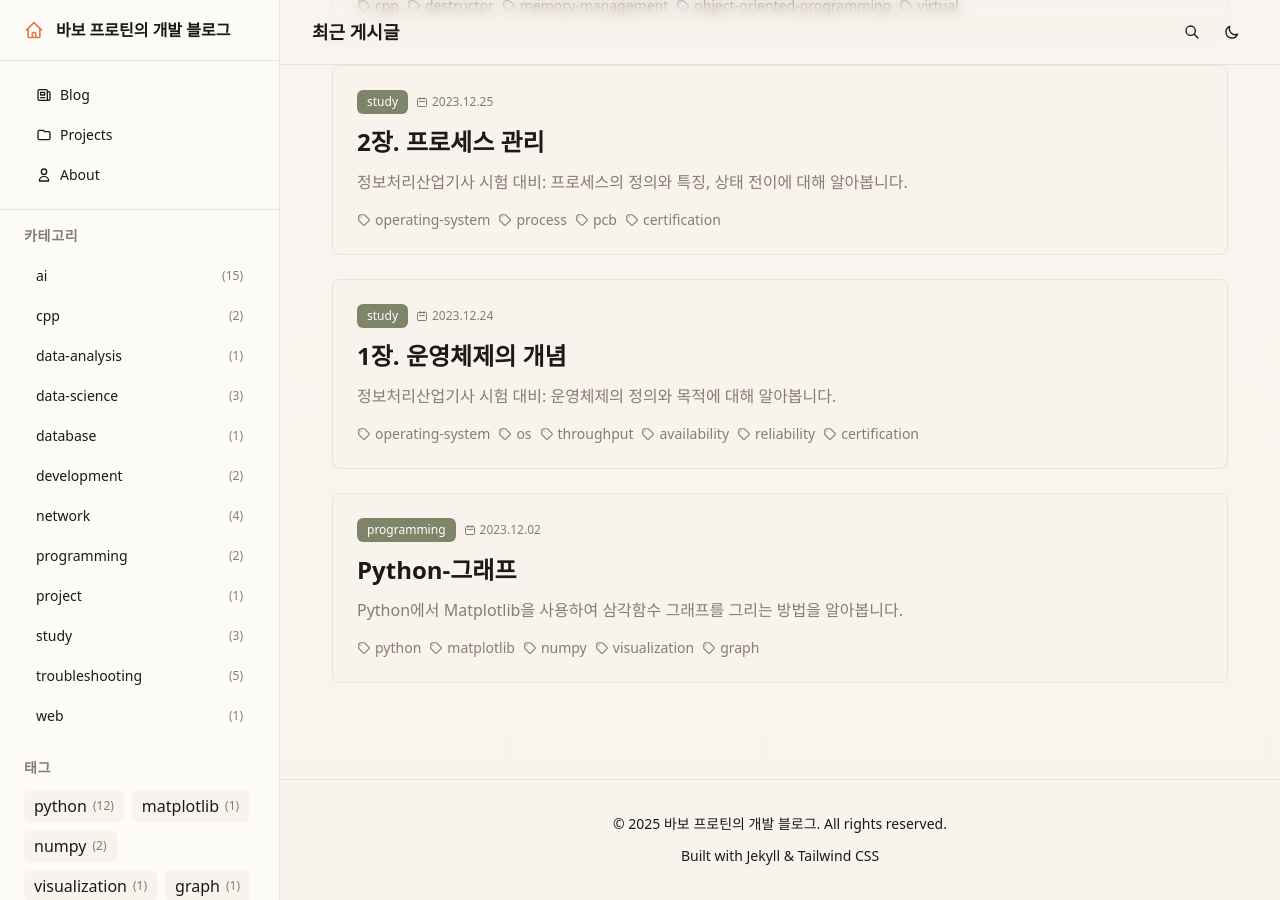
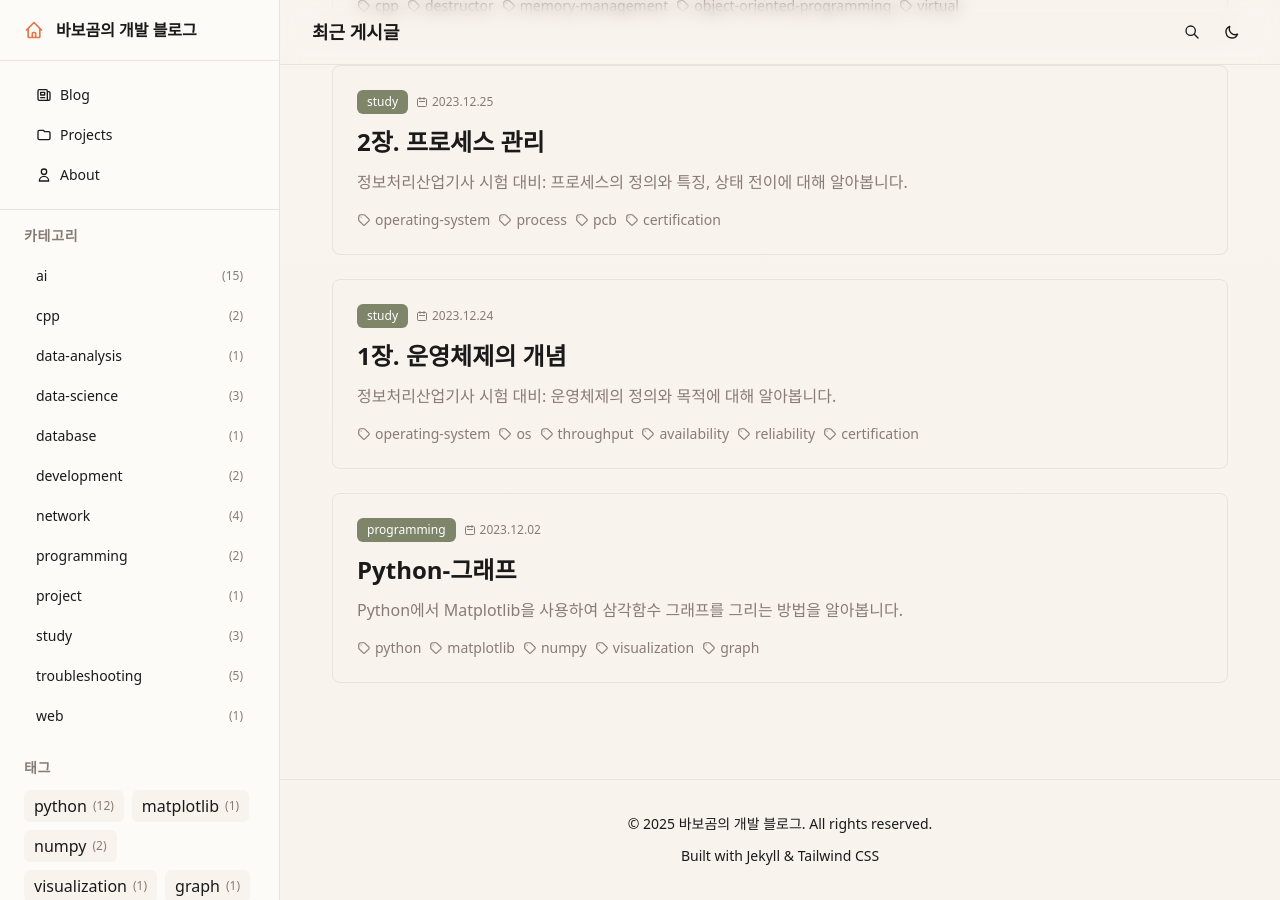
Before and after one commit to 1di0t/1di0t.github.io, a Jekyll site: the page built from index.html, in a window 1280 px wide and 900 px high, scrolled down 7974 px. Built offline with Jekyll 4.4.1, drawn with Linux system fonts in a browser that asks for light colours; some web fonts are replaced; the list of posts is cut into pages by our own code; comment, search, counter and statistics services are not loaded.

Commit message:
블로그 타이틀을 '바보곰의 개발 블로그'로 변경하고 파비콘 추가
- _config.yml: 사이트 타이틀 변경
- _layouts/default.html: bear.png를 파비콘으로 설정
- bear.png: 브라우저 탭 아이콘 추가

```diff
--- a/_config.yml
+++ b/_config.yml
@@ -1,5 +1,5 @@
 # Site settings
-title: "바보 프로틴의 개발 블로그"
+title: "바보곰의 개발 블로그"
 description: "Python, 딥러닝, 머신러닝을 공부하고 프로젝트를 기록하는 블로그입니다."
 baseurl: ""
 url: "https://1di0t.github.io"
--- a/_layouts/default.html
+++ b/_layouts/default.html
@@ -11,6 +11,9 @@
   <!-- Fonts -->
   <link rel="preload" href="{{ '/assets/fonts/MaruBuri-Regular.woff2' | relative_url }}" as="font" type="font/woff2" crossorigin>
   <link rel="preload" href="{{ '/assets/fonts/D2Coding-Ver1.3.2-20180524.woff2' | relative_url }}" as="font" type="font/woff2" crossorigin>
+
+  <!-- Favicon -->
+  <link rel="icon" type="image/png" href="{{ '/bear.png' | relative_url }}">
 
   <!-- Styles -->
   <link rel="stylesheet" href="{{ '/assets/css/output.css' | relative_url }}">
```
Also changed, not shown: bear.png (added).
